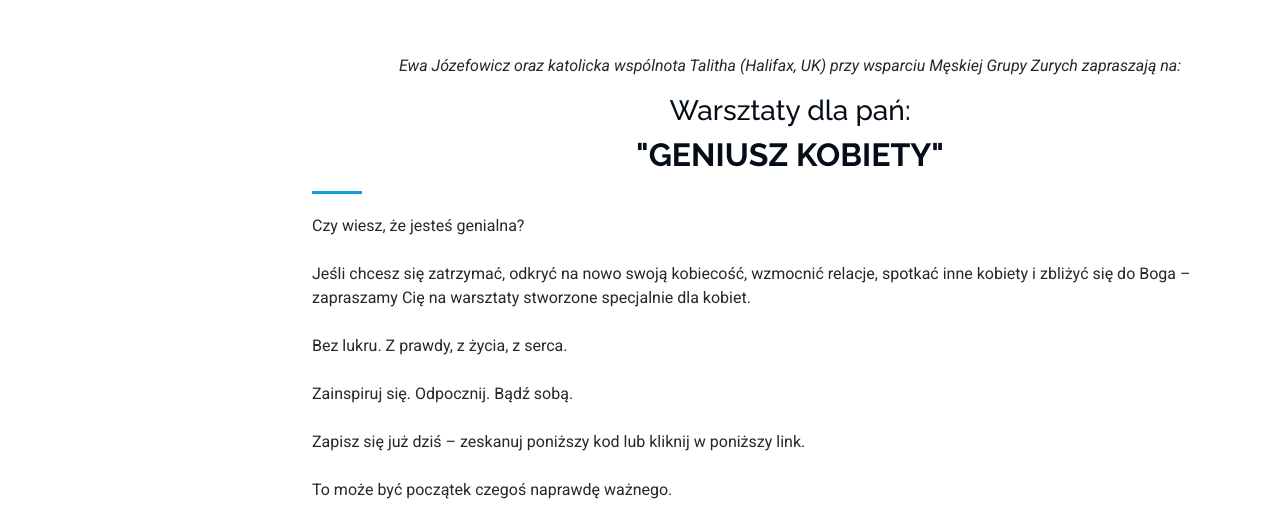
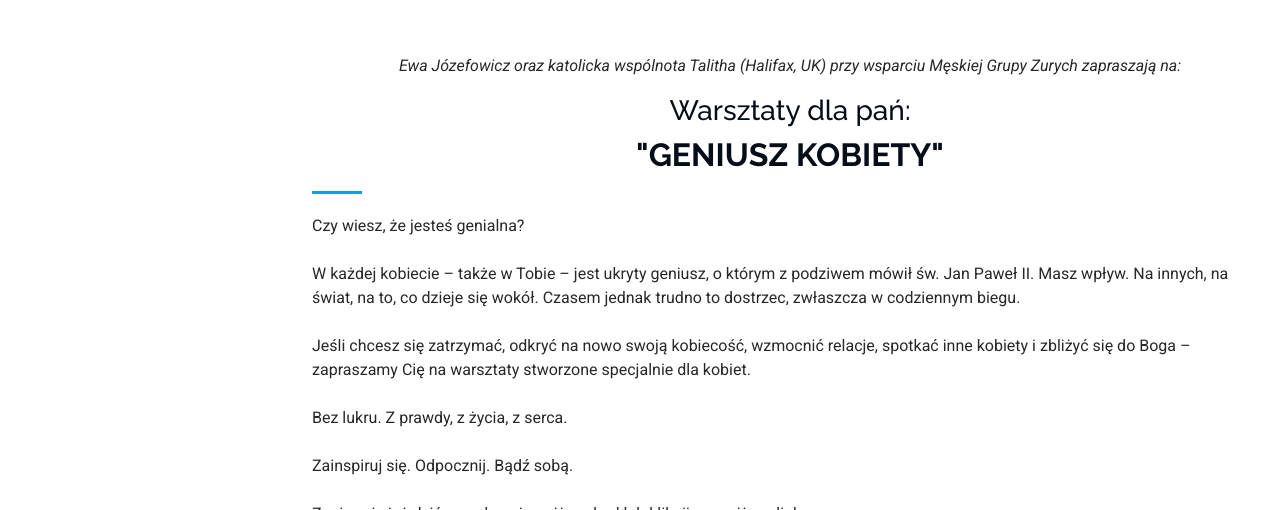
Before and after one commit to geniuszkobiety/geniuszkobiety.github.io, a plain HTML site: page index.html in a window 1280 px wide. Shown: the part 822-1332 px from the top of the page. Drawn offline with Linux system fonts and the light colour scheme.

Commit message:
napis nizej

```diff
--- a/index.html
+++ b/index.html
@@ -106,6 +106,7 @@
           <center><h3>Warsztaty dla pań:</h3></center>
           <center><h2> "GENIUSZ KOBIETY"</h2></center>
         <p>Czy wiesz, że jesteś genialna?</p><br />
+        <p>W każdej kobiecie – także w Tobie – jest ukryty geniusz, o którym z podziwem mówił św. Jan Paweł II. Masz wpływ. Na innych, na świat, na to, co dzieje się wokół. Czasem jednak trudno to dostrzec, zwłaszcza w codziennym biegu.</p> <br />
         <p>Jeśli chcesz się zatrzymać, odkryć na nowo swoją kobiecość, wzmocnić relacje, spotkać inne kobiety i zbliżyć się do Boga – zapraszamy Cię na warsztaty stworzone specjalnie dla kobiet.</p><br />
         <p>Bez lukru. Z prawdy, z życia, z serca.</p><br />
         <p>Zainspiruj się. Odpocznij. Bądź sobą.</p><br />
```
